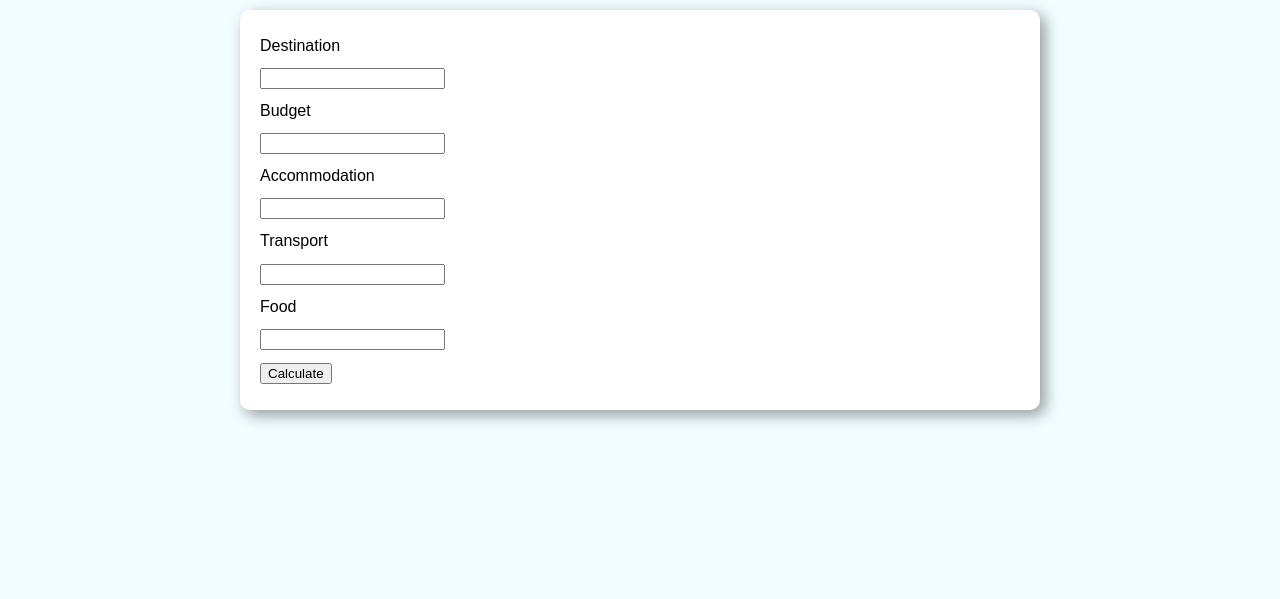
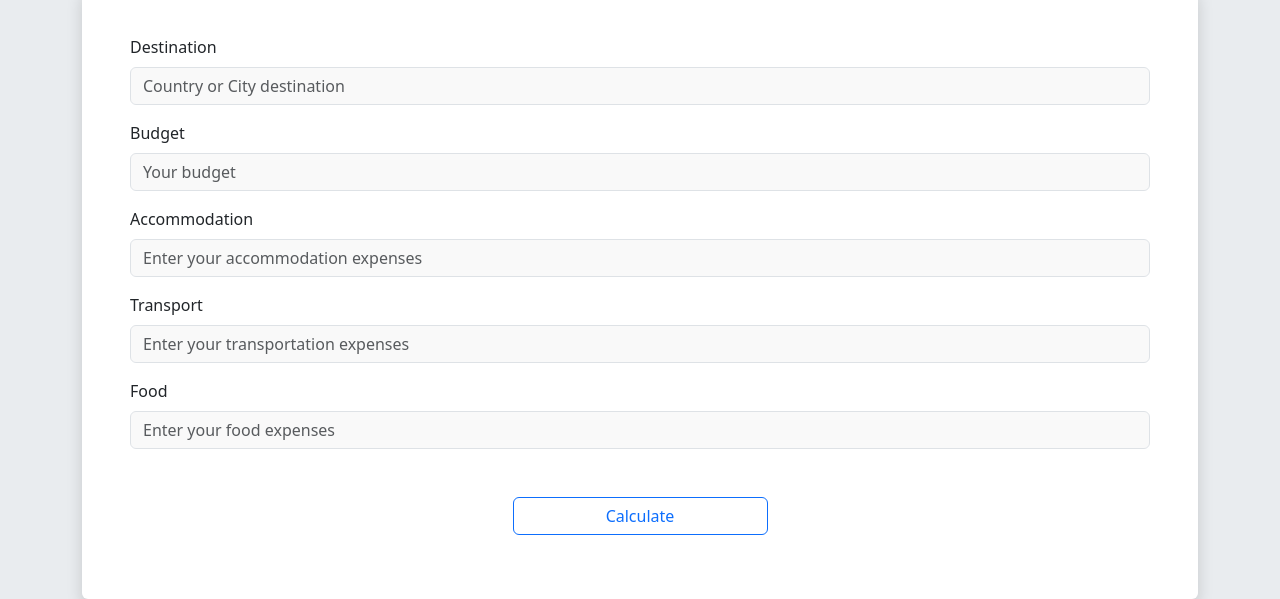
Before and after one commit to nicds-dev/TravelBudget, a plain HTML site: page index.html in a window 1280 px wide. Shown: the part 231-830 px from the top of the page. Before the commit the page ends 800 px from the top, so only its background shows below. Drawn offline with nearby package versions, Linux system fonts and the light colour scheme.

Commit message:
html and css finished, just visual

```diff
--- a/css/styles.css
+++ b/css/styles.css
@@ -1,18 +1,13 @@
-body {
-    background-color: #F1FDFF;
-    font-family: Arial, Helvetica, sans-serif;
-    margin: 0;
-}
-a {
-    text-decoration: none;
-    color: inherit;
-}
 .header-nav {
     padding-top: 7px;
     padding-bottom: 7px;
     display: flex;
     background-color: #FEFEFE;
     box-shadow: 0px 10px 20px #ababab29;
+}
+.header-nav a {
+    text-decoration: none;
+    color: inherit;
 }
 .header-nav .logo {
     padding: 17px 54px 17px 12px;
@@ -40,29 +35,7 @@ a {
     color: #7d7d7d;
     transition: .1s ease-in-out;
 }
-.travel-page {
-    display: grid;
-    margin-top: 5rem;
-    text-align: center;
-    place-items: center;
+.no-box-shadow {
+    box-shadow: none !important;
+    background-color: #a4a4a412 !important;
 }
-.travel-page h1{
-    font-size: 1.9rem;
-}
-.form-card {
-    background-color: #fff;
-    text-align: center;
-    border-radius: 10px;
-    box-sizing: border-box;
-    box-shadow: 5px 5px 15px rgba(0, 0, 0, .4), -5px -5px 15px rgba(255, 255, 255, .4);
-    padding: 20px;
-    width: 100vh;
-    height: 50vh;
-}
-.form-travel {
-    display: flex;
-    flex-direction: column;
-    height: 100%;
-    justify-content: space-around;
-    align-items: start;
-}
--- a/index.html
+++ b/index.html
@@ -6,8 +6,9 @@
     <meta name="viewport" content="width=device-width, initial-scale=1.0">
     <title>Travel Budget</title>
     <link rel="stylesheet" href="css/styles.css">
+    <link href="https://cdn.jsdelivr.net/npm/bootstrap@5.3.0-alpha3/dist/css/bootstrap.min.css" rel="stylesheet" integrity="sha384-KK94CHFLLe+nY2dmCWGMq91rCGa5gtU4mk92HdvYe+M/SXH301p5ILy+dN9+nJOZ" crossorigin="anonymous">
 </head>
-<body>
+<body class="bg-body-secondary">
     <header class="header-nav">
         <a href="/" class="logo">TravelBudget</a>
         <nav class="navbar">
@@ -18,32 +19,40 @@
             </div>
         </nav>
     </header>
-    <main>
-        <section class="travel-page">
-            <h1>Calculate your travel budget</h1>
-            <article class="form-card">
-                <form action="" class="form-travel">
-                    <label for="">Destination</label>
-                    <input type="text">
-                    <label for="">Budget</label>
-                    <input type="text">
-                    <label for="">Accommodation</label>
-                    <input type="text">
-                    <label for="">Transport</label>
-                    <input type="text">
-                    <label for="">Food</label>
-                    <input type="text">
-                    <button type="submit">
+    <main class="container">
+        <h1 class="text-center fw-bolder m-5 fs-2">Calculate your travel budget</h1>
+        <section class="bg-white p-5 rounded shadow">
+            <form action="">
+                <div class="mb-3">
+                    <label for="formGroupExampleInput" class="form-label">Destination</label>
+                    <input type="text" class="form-control no-box-shadow" id="formGroupExampleInput" placeholder="Country or City destination" required>
+                </div>
+                <div class="mb-3">
+                    <label for="formGroupExampleInput2" class="form-label">Budget</label>
+                    <input type="number" class="form-control no-box-shadow" id="formGroupExampleInput2" placeholder="Your budget" required>
+                </div>
+                <div class="mb-3">
+                    <label for="formGroupExampleInput2" class="form-label">Accommodation</label>
+                    <input type="number" class="form-control no-box-shadow" id="formGroupExampleInput2" placeholder="Enter your accommodation expenses" required>
+                </div>
+                <div class="mb-3">
+                    <label for="formGroupExampleInput2" class="form-label">Transport</label>
+                    <input type="number" class="form-control no-box-shadow" id="formGroupExampleInput2" placeholder="Enter your transportation expenses" required>
+                </div>
+                <div class="mb-3">
+                    <label for="formGroupExampleInput2" class="form-label">Food</label>
+                    <input type="number" class="form-control no-box-shadow" id="formGroupExampleInput2" placeholder="Enter your food expenses" required>
+                </div>
+                <div class="mt-5 mb-3 d-grid col-3 mx-auto">
+                    <button type="submit" class="btn btn-outline-primary">
                         <span>Calculate</span>
                     </button>
-                </form>
-            </article>
-            <article>
-                <div>
+                </div>
 
-                </div>
-            </article>
+            </form>
         </section>
     </main>
+    <script src="js/main.js"></script>
+    <script src="https://cdn.jsdelivr.net/npm/bootstrap@5.3.0-alpha3/dist/js/bootstrap.bundle.min.js" integrity="sha384-ENjdO4Dr2bkBIFxQpeoTz1HIcje39Wm4jDKdf19U8gI4ddQ3GYNS7NTKfAdVQSZe" crossorigin="anonymous"></script>
 </body>
 </html>
```
